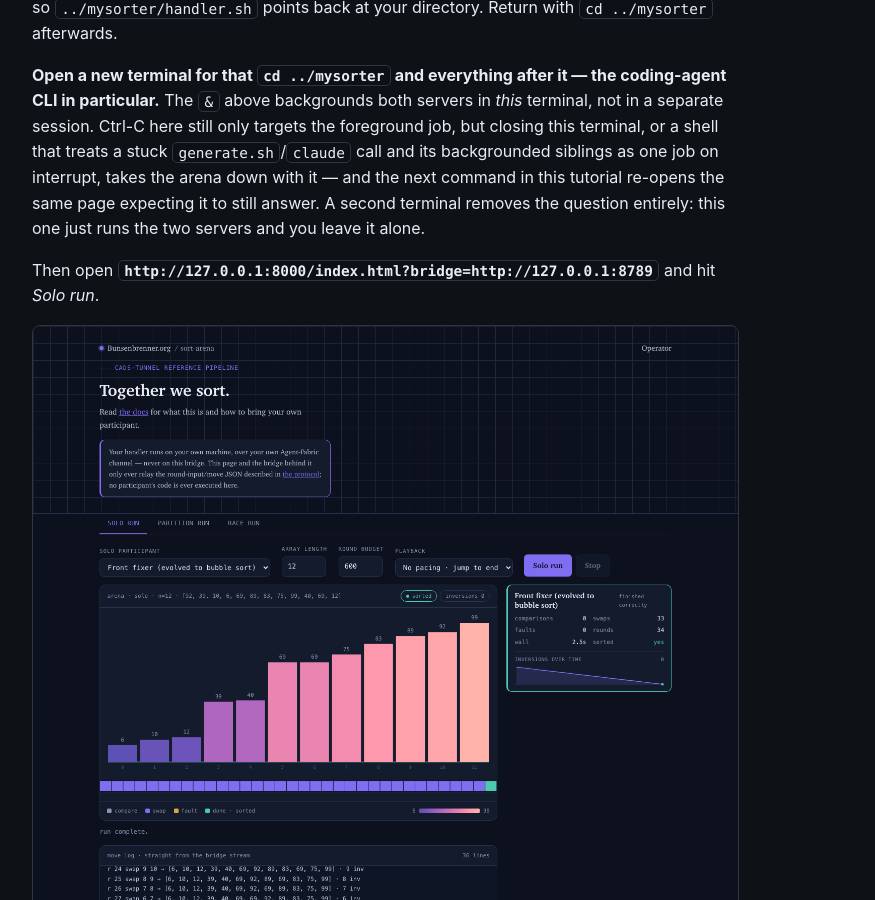
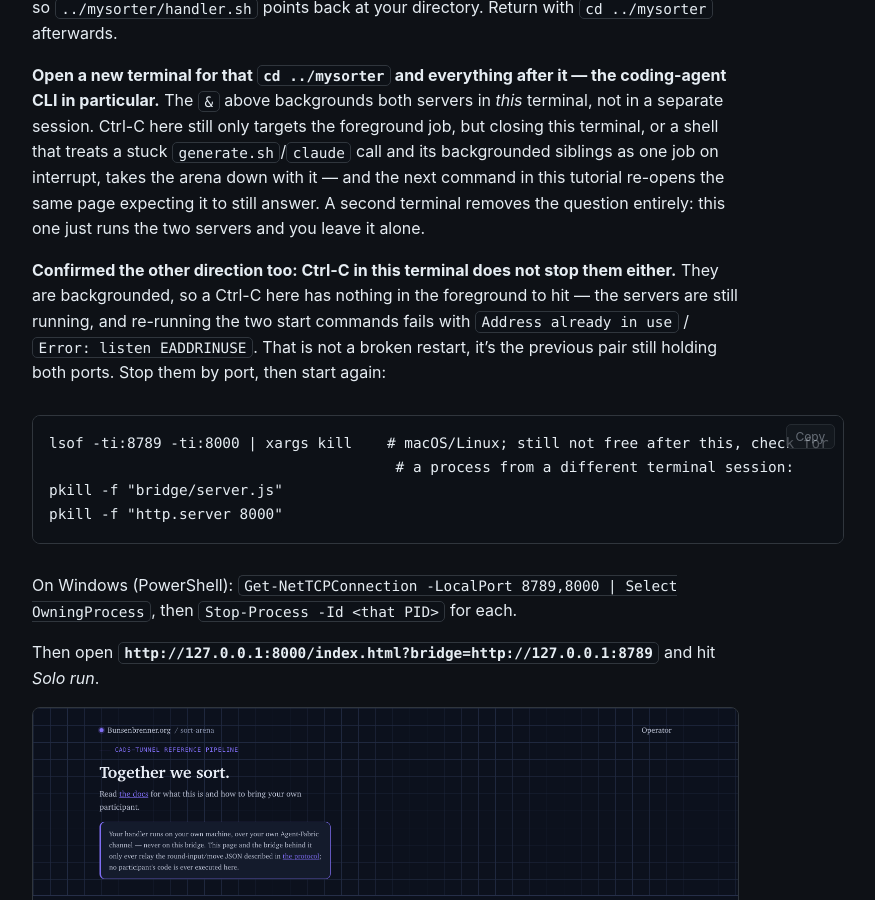
Before and after one commit to scimbe/CADS-DEMO-sort-docs, a Jekyll site: the page built from _tutorials/five-seconds.md, in a window 1280 px wide and 900 px high, scrolled down 2673 px. Shown: the whole window, without its empty margins (322-1197 px from the left). Built offline with Jekyll 4.4.1, drawn with Linux system fonts in a browser that asks for light colours.

Commit message:
docs: confirm Ctrl-C leaves the backgrounded servers running, add EADDRINUSE fix
Real tester report: after trying to restart the two & jobs, got exactly
"OSError: [Errno 48] Address already in use" and "Error: listen EADDRINUSE"
-- the previous run's node/python processes were still alive, Ctrl-C never
touched them because they're backgrounded, not foreground. Names the exact
error text (so it's greppable from a search) and gives the port-kill
commands for macOS/Linux and Windows.

````diff
--- a/_tutorials/five-seconds.md
+++ b/_tutorials/five-seconds.md
@@ -114,6 +114,22 @@ a stuck `generate.sh`/`claude` call and its backgrounded siblings as one job on
 arena down with it — and the next command in this tutorial re-opens the same page expecting it to
 still answer. A second terminal removes the question entirely: this one just runs the two servers
 and you leave it alone.
+
+**Confirmed the other direction too: Ctrl-C in this terminal does not stop them either.** They are
+backgrounded, so a Ctrl-C here has nothing in the foreground to hit — the servers are still running,
+and re-running the two start commands fails with `Address already in use` /
+`Error: listen EADDRINUSE`. That is not a broken restart, it's the previous pair still holding both
+ports. Stop them by port, then start again:
+
+```bash
+lsof -ti:8789 -ti:8000 | xargs kill    # macOS/Linux; still not free after this, check for
+                                        # a process from a different terminal session:
+pkill -f "bridge/server.js"
+pkill -f "http.server 8000"
+```
+
+On Windows (PowerShell): `Get-NetTCPConnection -LocalPort 8789,8000 | Select OwningProcess`, then
+`Stop-Process -Id <that PID>` for each.
 
 Then open **`http://127.0.0.1:8000/index.html?bridge=http://127.0.0.1:8789`** and hit *Solo run*.
 
````
